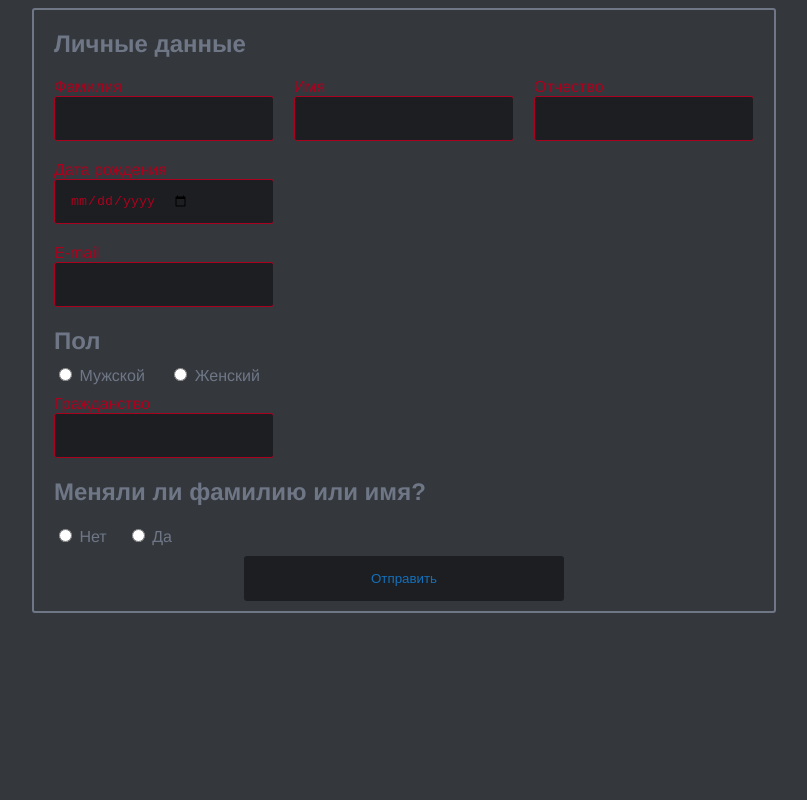
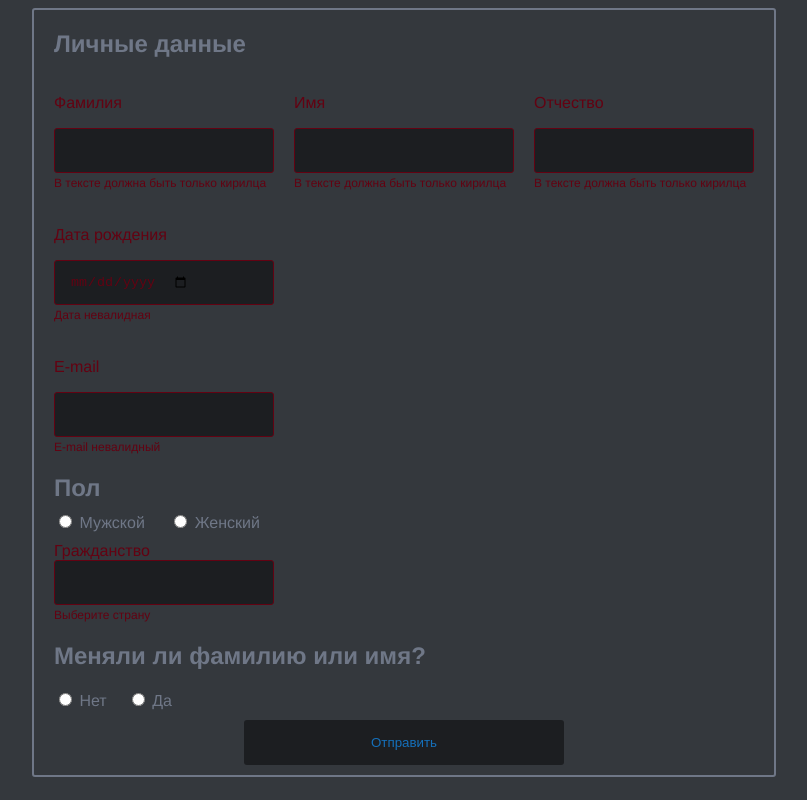
Before and after one commit to ozon-edu-vue-2021/required-task-4-DenKrylov, a Vue app: page / in a window 1280 px wide. Both pictures are taken after a click on the button "Отправить". Shown: the whole page, without its empty margins (236-1043 px from the left). Built offline with nearby package versions, Linux system fonts and the light colour scheme.

Commit message:
fix bags

```diff
--- a/src/components/Form.vue
+++ b/src/components/Form.vue
@@ -6,28 +6,53 @@
       <h2>Личные данные</h2>
       <div class="row">
         <label v-bind:class="{ error: !formCheck.lastName }">
-          Фамилия
-          <input class="input-text" type="text" v-model="formData.lastName" />
+          <p class="">Фамилия</p>
+          <input class="input-text" type="text" v-model="formData.lastName" @focus="formCheck.lastName = true" />
+          <p class="text_error" v-if="!formCheck.lastName">В тексте должна быть только кирилца</p>
         </label>
         <label v-bind:class="{ error: !formCheck.firstName }" >
-          Имя
-          <input class="input-text" type="text" v-model="formData.firstName" />
+          <p>Имя</p>
+          <input
+            class="input-text"
+            type="text"
+            v-model="formData.firstName"
+            @focus="formCheck.firstName = true"
+          />
+          <p class="text_error" v-if="!formCheck.firstName">В тексте должна быть только кирилца</p>
         </label>
         <label v-bind:class="{ error: !formCheck.patronymic }">
-          Отчество
-          <input class="input-text" type="text" v-model="formData.patronymic" />
+          <p>Отчество</p>
+          <input
+            class="input-text"
+            type="text"
+            v-model="formData.patronymic"
+            @focus="formCheck.patronymic = true"
+          />
+          <p class="text_error" v-if="!formCheck.patronymic">В тексте должна быть только кирилца</p>
         </label>
       </div>
       <div class="row">
         <label v-bind:class="{ error: !formCheck.dateOfBirth }">
-          Дата рождения
-          <input class="input-text" type="date" v-model="formData.dateOfBirth" />
+          <p>Дата рождения</p>
+          <input
+            class="input-text"
+            type="date"
+            v-model="formData.dateOfBirth"
+            @focus="formCheck.dateOfBirth = true"
+          />
+          <p class="text_error" v-if="!formCheck.dateOfBirth">Дата невалидная</p>
         </label>
       </div>
       <div class="row">
         <label v-bind:class="{ error: !formCheck.email }">
-          E-mail
-          <input class="input-text" type="email" v-model="formData.email" />
+          <p>E-mail</p>
+          <input
+            class="input-text"
+            type="email"
+            v-model="formData.email"
+            @focus="formCheck.email = true"
+          />
+          <p class="text_error" v-if="!formCheck.email">E-mail невалидный</p>
         </label>
       </div>
     </div>
@@ -51,9 +76,10 @@
           <input
             class="input-text" type="text"
             v-model="searchWord"
-            @focus="isDropdownOpenContry = true"
+            @focus="isDropdownOpenContry = true, formCheck.citizenship = true"
             @keydown.enter="hideDropdown()"
           />
+          <p class="text_error" v-if="!formCheck.citizenship">Выберите страну</p>
           <div
             v-if="isDropdownOpenContry"
           >
@@ -78,47 +104,67 @@
       </div>
       <div
         class="row"
-        v-if="formData.citizenship == 'Russia' ||
-          formData.citizenship == 'russia'"
+        v-if="formData.citizenship === 'Russia' ||
+          formData.citizenship === 'russia'"
       >
         <label  v-bind:class="{ error: !formCheck.series }">
-          Серия паспорта
+          <p>Серия паспорта</p>
           <input class="input-text" type="text" v-model="formData.series" />
+          <p class="text_error" v-if="!formCheck.series">Серия должна содержать 4 цифры</p>
         </label>
         <label  v-bind:class="{ error: !formCheck.number }">
-          Номер паспота
+          <p>Номер паспота</p>
           <input class="input-text" type="text" v-model="formData.number" />
+          <p class="text_error" v-if="!formCheck.number">Номер должен содержать 6 цифр</p>
         </label>
         <label v-bind:class="{ error: !formCheck.dateOfIssue }">
-          Дата выдачи
+          <p>Дата выдачи</p>
           <input class="input-text" type="date" v-model="formData.dateOfIssue" />
+          <p class="text_error" v-if="!formCheck.dateOfIssue">Дата не валидна</p>
         </label>
       </div>
       <div
         class="column"
         v-else-if="filterCitizens.length &&
-          filterCitizens[0].nationality != 'Russia' &&
+          filterCitizens[0].nationality !== 'Russia' &&
           formData.citizenship !== 'russia' &&
           formData.citizenship.length !== 0"
       >
-        {{ filterCitizens[0].nationality}}
         <div class="row">
           <label v-bind:class="{ error: !formCheck.lastNameLat }">
-            Фамилия на латинице
-            <input class="input-text" type="text" v-model="formData.lastNameLat" />
+            <p>Фамилия на латинице</p>
+            <input
+              class="input-text"
+              type="text"
+              v-model="formData.lastNameLat"
+              @focus="formCheck.lastNameLat = true"
+            />
+            <p class="text_error" v-if="!formCheck.lastNameLat">В тексте должна быть только латиница</p>
           </label>
           <label  v-bind:class="{ error: !formCheck.firstNameLat }">
-            Имя на латинице
-            <input class="input-text" type="text" v-model="formData.firstNameLat" />
+            <p>Имя на латинице</p>
+            <input
+              class="input-text"
+              type="text"
+              v-model="formData.firstNameLat"
+              @focus="formCheck.firstNameLat = true"
+            />
+            <p class="text_error" v-if="!formCheck.firstNameLat">В тексте должна быть только латиница</p>
           </label>
         </div>
         <div class="row">
           <label v-bind:class="{ error: !formCheck.numberLat }">
-            Номер паспота
-            <input class="input-text" type="text" v-model="formData.numberLat" />
+            <p>Номер паспота</p>
+            <input
+              class="input-text"
+              type="text"
+              v-model="formData.numberLat"
+              @focus="formCheck.numberLat = true"
+            />
+            <p class="text_error" v-if="!formCheck.numberLat">Номер должен содержать 6 цифр</p>
           </label>
           <label>
-            Страна выдачи
+            <p>Страна выдачи</p>
             <input
             class="input-text" type="text"
             v-model="formData.countryOfExpiration"
@@ -127,8 +173,13 @@
           />
           </label>
           <label v-bind:class="{ error: !formCheck.typePassport }">
-            Тип паспорта
-            <input class="input-text" type="input" v-model="formData.typePassport" />
+            <p>Тип паспорта</p>
+            <input
+              class="input-text"
+              type="input"
+              v-model="formData.typePassport"
+              @focus="formCheck.typePassport = true"
+            />
           </label>
         </div>
       </div>
@@ -147,15 +198,27 @@
       </div>
       <div
         class="row"
-        v-if="formData.changeId == 1"
+        v-if="formData.changeId === '1'"
       >
         <label v-bind:class="{ error: !formCheck.originLastName }">
-          Предыдущая Фамилия
-          <input class="input-text" type="text" v-model="formData.originLastName" />
+          <p>Предыдущая Фамилия</p>
+          <input
+            class="input-text"
+            type="text"
+            v-model="formData.originLastName"
+            @focus="formCheck.originLastName = true"
+          />
+          <p class="text_error" v-if="!formCheck.originLastName">В тексте должна быть только кирилца</p>
         </label>
         <label v-bind:class="{ error: !formCheck.originFirstName }">
-          Предыдущее Имя
-          <input class="input-text" type="text" v-model="formData.originFirstName" />
+          <p>Предыдущее Имя</p>
+          <input
+            class="input-text"
+            type="text"
+            v-model="formData.originFirstName"
+            @focus="formCheck.originFirstName = true"
+          />
+          <p class="text_error" v-if="!formCheck.originFirstName">В тексте должна быть только кирилца</p>
         </label>
       </div>
     </div>
@@ -234,8 +297,8 @@ export default {
       if(!this.formData.citizenship.length) {
         this.formCheck.citizenship = false;
       }
-      if(this.formData.citizenship == "russia" ||
-        this.formData.citizenship == "Russia") {
+      if(this.formData.citizenship === "russia" ||
+        this.formData.citizenship === "Russia") {
         this.formCheck.series = this.checkNum(4, this.formData.series);
         this.formCheck.number = this.checkNum(6, this.formData.number);
         this.formCheck.dateOfIssue = this.checkDate(this.formData.dateOfIssue);
@@ -245,7 +308,7 @@ export default {
         this.formCheck.numberLat = this.checkNum(6, this.formData.numberLat);
         this.formCheck.typePassport = this.checkRu(this.formData.typePassport);
       }
-      if(this.formData.changeId == 1) {
+      if(this.formData.changeId === '1') {
         this.formCheck.originLastName = this.checkRu(this.formData.originLastName);
         this.formCheck.originFirstName = this.checkRu(this.formData.originFirstName);
       }
@@ -268,7 +331,7 @@ export default {
       return true;
     },
     checkNum(num, str) {
-      if(num == str.length) {
+      if(num === str.length) {
         let re = /^\d+$/;
         return re.test(Number(str));
       }
@@ -305,7 +368,7 @@ export default {
     formSubmit() {
       this.check();
       for(let k in this.formCheck) {
-        if(this.formCheck[k] == false) {
+        if(this.formCheck[k] === false) {
           console.warn("the form cannot be sent to server");
           return;
         }
@@ -355,11 +418,11 @@ export default {
   outline:none;
 }
 .error {
-  color: rgb(170, 2, 30);
+  color: rgb(99, 2, 18);
 }
 .error .input-text {
-  border: 1px solid rgb(170, 2, 30);
-  color: rgb(170, 2, 30);
+  border: 1px solid rgb(99, 2, 18);
+  color: rgb(99, 2, 18);
 }
 h2 {
   margin: 10px;
@@ -402,4 +465,8 @@ label .input-text{
 .row-button {
   justify-content: center;
 }
+.text_error {
+  margin: 3px 0 0 0;
+  font-size: 12px;
+}
 </style>
```
